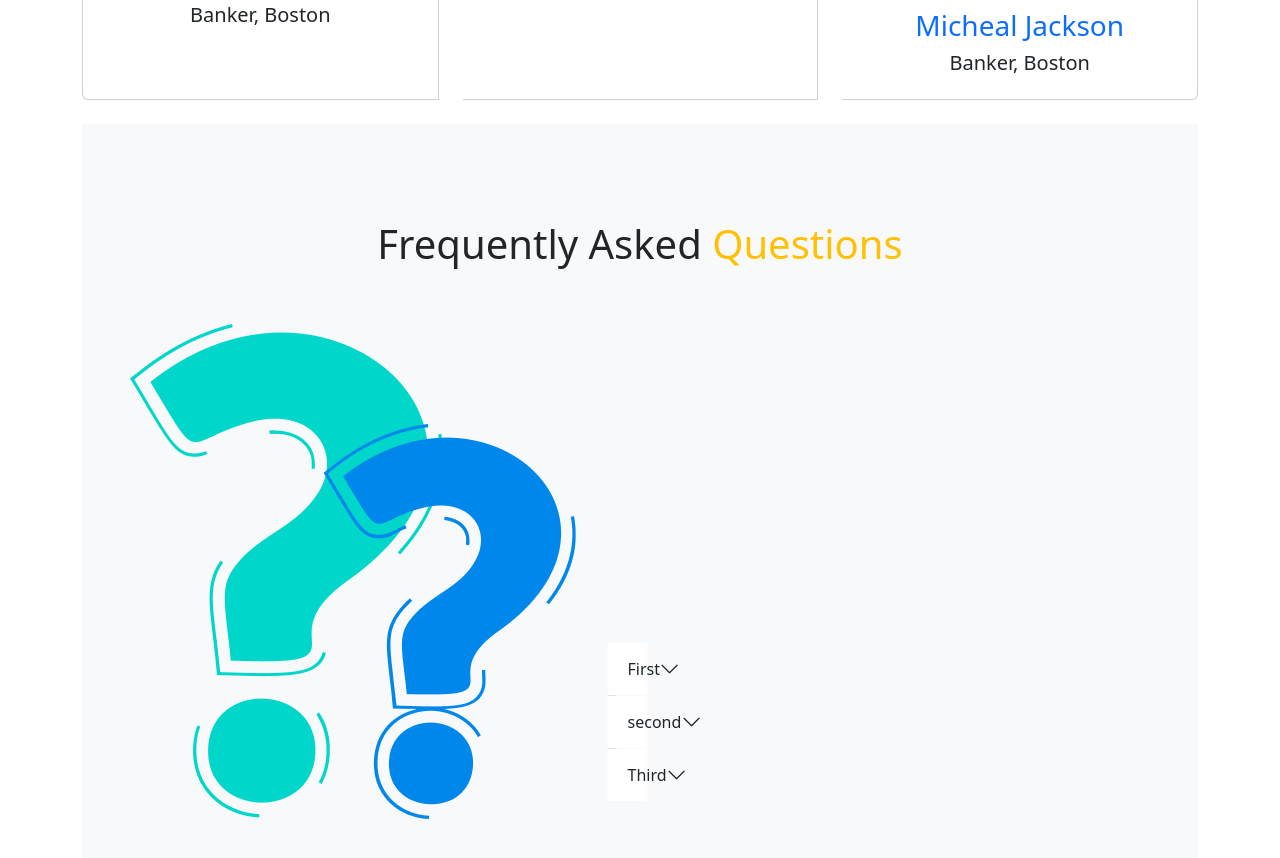
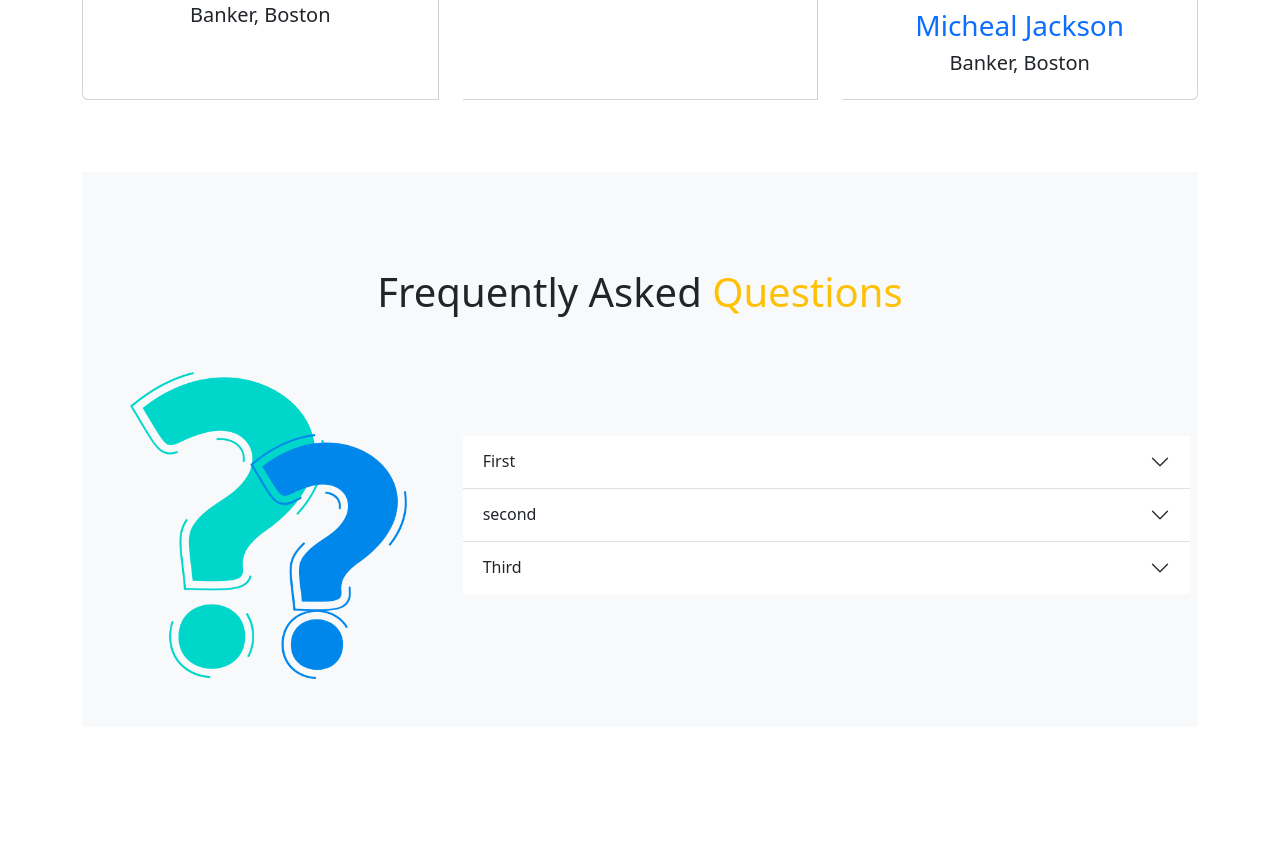
Before and after one commit to protapsaha1/biker-zone, a plain HTML site: page index.html in a window 1280 px wide. Shown: the part 2378-3236 px from the top of the page. After the commit the page ends 3153 px from the top, so only its background shows below. Drawn offline with nearby package versions, Linux system fonts and the light colour scheme.

Commit message:
code push

```diff
--- a/index.html
+++ b/index.html
@@ -204,14 +204,14 @@
         </section>
     </main>
 
-    <footer class="bg-body-tertiary pt-5">
+    <footer class="bg-body-tertiary pt-5 my-5">
             <h1 class="text-center fw-semibolder py-5">Frequently Asked <span class="text-warning">Questions</span></h1>
             <section class="d-flex">
                 <div>
                 <img class="img-fluid rounded mx-auto d-block pb-5 ps-5 pe-5" src="images/faq.png" alt="">
                 </div>
-                <div class="row">
-                    <div class="accordion accordion-flush w-50 col-md-3 .offset-md-3 align-items-center accordion-body p-5 position-relative top-50  end-10 translate-middle-x " id="accordionFlushExample">
+                <div class="row w-100 py-5 ">
+                    <div class="accordion accordion-flush w-100 col-md-3 .offset-md-3  accordion-body ">
                         <div class="accordion-item">
                           <h2 class="accordion-header" id="flush-headingOne">
                             <button class="accordion-button collapsed" type="button" data-bs-toggle="collapse" data-bs-target="#flush-collapseOne" aria-expanded="false" aria-controls="flush-collapseOne">
```
